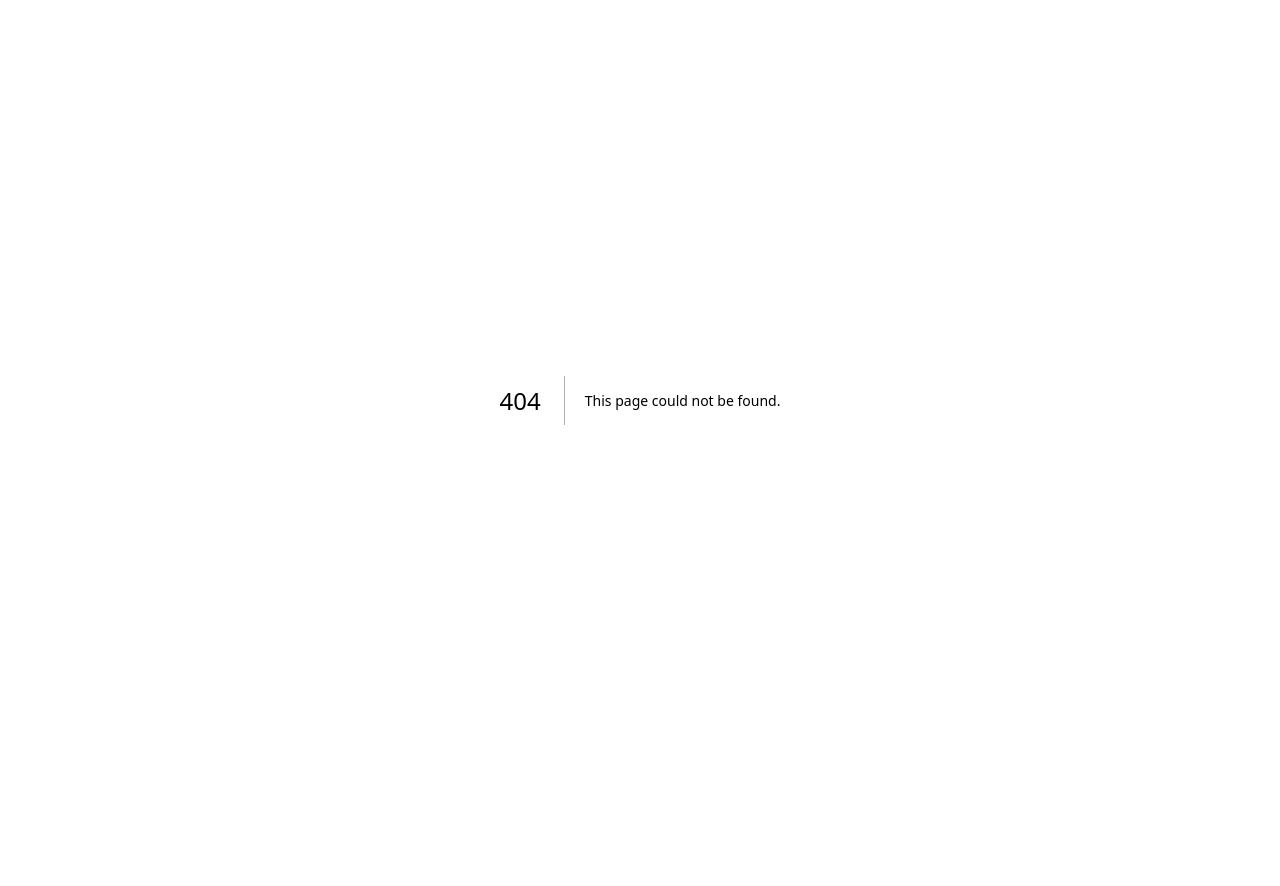
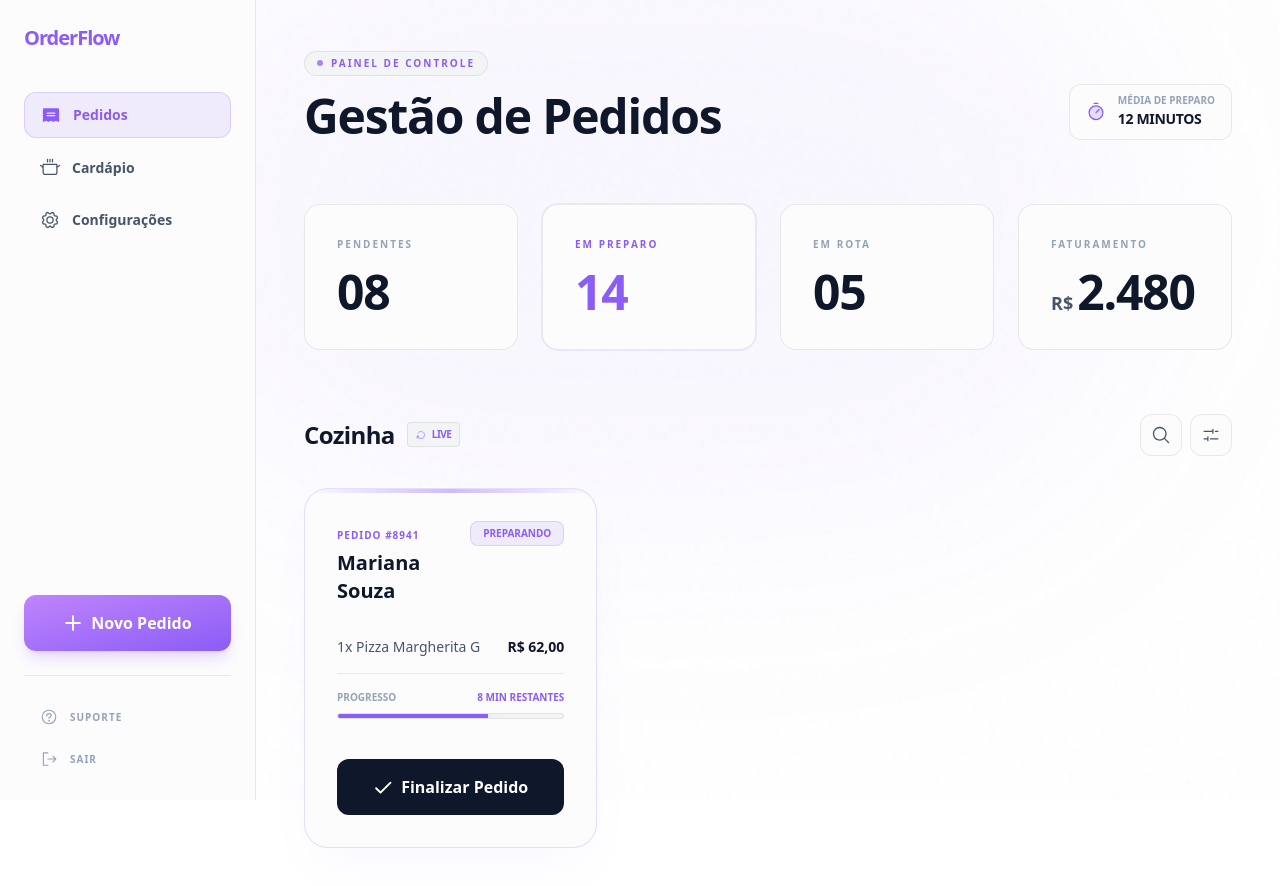
Before and after one commit to Fabrioco/OrderFlow-Web, a Next.js app: page /1/painel/pedidos in a window 1280 px wide. Before the commit this address had no page. Shown: the top 886 px of the page. Before the commit the page ends 800 px from the top, so only its background shows below. Built offline with nearby package versions, Linux system fonts and the light colour scheme.

Commit message:
feat: cria a pagina de painel de pedidos

```diff
--- /dev/null
+++ b/src/app/[slug]/painel/pedidos/page.tsx
@@ -0,0 +1,149 @@
+"use client";
+import { Sidebar } from "@/components/Sidebar";
+import {
+  Timer,
+  FadersHorizontal,
+  MagnifyingGlass,
+  Check,
+  Pizza,
+  ArrowClockwise,
+} from "@phosphor-icons/react";
+
+export default function Dashboard() {
+  return (
+    <main className="min-h-screen bg-bg text-text selection:bg-accent/30 font-sans relative">
+      <div className="bg-noise pointer-events-none" />
+      {/* Glow de fundo igual da Landing */}
+      <div className="fixed top-[-10%] left-1/2 -translate-x-1/2 w-250 h-150 bg-accent/5 blur-[120px] rounded-full pointer-events-none" />
+
+      <Sidebar />
+
+      <section className="lg:ml-64 p-8 md:p-12 relative z-10">
+        {/* Header */}
+        <header className="mb-16 flex flex-col md:flex-row md:items-end justify-between gap-6">
+          <div>
+            <div className="inline-flex items-center gap-2 px-3 py-1 rounded-full border border-border bg-surface-alt text-[10px] uppercase tracking-[0.2em] font-bold text-accent mb-4">
+              <span className="w-1.5 h-1.5 rounded-full bg-accent animate-pulse" />
+              Painel de Controle
+            </div>
+            <h1 className="text-4xl md:text-5xl font-bold tracking-tight text-text">
+              Gestão de Pedidos
+            </h1>
+          </div>
+
+          <div className="flex gap-3">
+            <div className="bg-surface border border-border px-4 py-2.5 rounded-xl flex items-center gap-3">
+              <Timer size={20} weight="duotone" className="text-accent" />
+              <div className="flex flex-col">
+                <span className="text-[10px] font-black text-text-muted uppercase leading-none mb-1">
+                  Média de Preparo
+                </span>
+                <span className="text-sm font-bold text-text tracking-tight">
+                  12 MINUTOS
+                </span>
+              </div>
+            </div>
+          </div>
+        </header>
+
+        {/* Stats Bento Grid */}
+        <div className="grid grid-cols-1 sm:grid-cols-2 lg:grid-cols-4 gap-6 mb-16">
+          <StatCard label="Pendentes" value="08" />
+          <StatCard label="Em Preparo" value="14" highlighted />
+          <StatCard label="Em Rota" value="05" />
+          <StatCard label="Faturamento" value="R$ 2.480" isCurrency />
+        </div>
+
+        {/* Live Section */}
+        <div className="flex items-center justify-between mb-8">
+          <div className="flex items-center gap-3">
+            <h2 className="text-2xl font-bold tracking-tight">Cozinha</h2>
+            <span className="flex items-center gap-1.5 px-2 py-1 bg-surface-alt border border-border rounded text-[10px] font-black text-accent uppercase tracking-tighter">
+              <ArrowClockwise className="animate-spin" /> Live
+            </span>
+          </div>
+          <div className="flex gap-2">
+            <button className="p-2.5 rounded-xl bg-surface border border-border text-text-secondary hover:text-text transition-all">
+              <MagnifyingGlass size={20} />
+            </button>
+            <button className="p-2.5 rounded-xl bg-surface border border-border text-text-secondary hover:text-text transition-all">
+              <FadersHorizontal size={20} />
+            </button>
+          </div>
+        </div>
+
+        <div className="grid grid-cols-1 md:grid-cols-2 xl:grid-cols-3 gap-6">
+          {/* Order Card: Seguindo estilo do PricingCard da Landing */}
+          <div className="p-8 rounded-3xl border border-accent/20 bg-surface shadow-2xl shadow-accent/5 relative overflow-hidden group">
+            <div className="absolute top-0 left-0 w-full h-1 bg-linear-to-r from-transparent via-accent/40 to-transparent" />
+
+            <div className="flex justify-between items-start mb-8">
+              <div>
+                <span className="text-[10px] font-black text-accent uppercase tracking-widest">
+                  Pedido #8941
+                </span>
+                <h3 className="text-xl font-bold text-text mt-1">
+                  Mariana Souza
+                </h3>
+              </div>
+              <div className="bg-accent/10 text-accent px-3 py-1 rounded-lg text-[10px] font-black uppercase border border-accent/20">
+                Preparando
+              </div>
+            </div>
+
+            <div className="space-y-4 mb-10">
+              <div className="flex justify-between items-center text-sm">
+                <span className="text-text-secondary">
+                  1x Pizza Margherita G
+                </span>
+                <span className="font-bold text-text">R$ 62,00</span>
+              </div>
+              <div className="pt-4 border-t border-border">
+                <div className="flex justify-between text-[10px] font-black text-text-muted uppercase mb-2">
+                  <span>Progresso</span>
+                  <span className="text-accent">8 min restantes</span>
+                </div>
+                <div className="h-1.5 w-full bg-surface-alt rounded-full overflow-hidden border border-border">
+                  <div className="h-full bg-accent w-2/3 shadow-[0_0_15px_rgba(139,92,246,0.5)]" />
+                </div>
+              </div>
+            </div>
+
+            <button className="w-full py-4 rounded-xl font-bold bg-text text-bg hover:opacity-90 transition-all flex items-center justify-center gap-2 group-hover:scale-[1.01]">
+              <Check size={20} weight="bold" /> Finalizar Pedido
+            </button>
+          </div>
+        </div>
+      </section>
+    </main>
+  );
+}
+
+function StatCard({
+  label,
+  value,
+  highlighted = false,
+  isCurrency = false,
+}: any) {
+  return (
+    <div
+      className={`p-8 rounded-2xl border border-border bg-surface hover:bg-surface-alt transition-all group ${highlighted ? "border-accent/30 ring-1 ring-accent/10" : ""}`}
+    >
+      <p
+        className={`text-[10px] font-black uppercase tracking-[0.2em] mb-4 ${highlighted ? "text-accent" : "text-text-muted"}`}
+      >
+        {label}
+      </p>
+      <div className="flex items-baseline gap-1">
+        {isCurrency && (
+          <span className="text-lg font-bold text-text-secondary">R$</span>
+        )}
+        <span
+          className={`text-5xl font-bold tracking-tight ${highlighted ? "text-accent" : "text-text"}`}
+        >
+          {value.replace("R$ ", "")}
+        </span>
+      </div>
+    </div>
+  );
+}
--- /dev/null
+++ b/src/components/Sidebar.tsx
@@ -0,0 +1,64 @@
+"use client";
+import {
+  Receipt,
+  CookingPot,
+  Gear,
+  ShieldCheck,
+  Plus,
+  Question,
+  SignOut,
+} from "@phosphor-icons/react";
+
+export function Sidebar() {
+  return (
+    <aside className="fixed left-0 top-0 hidden h-screen w-64 flex-col bg-surface border-r border-border p-6 lg:flex z-40">
+      <div className="mb-10 text-xl font-bold tracking-tighter text-accent">
+        OrderFlow
+      </div>
+
+      <nav className="flex-1 space-y-2">
+        {[
+          { icon: Receipt, label: "Pedidos", active: true },
+          { icon: CookingPot, label: "Cardápio" },
+          { icon: Gear, label: "Configurações" },
+        ].map((item) => (
+          <a
+            key={item.label}
+            href="#"
+            className={`flex items-center gap-3 rounded-xl px-4 py-3 transition-all duration-200 ${
+              item.active
+                ? "bg-accent/10 text-accent border border-accent/20"
+                : "text-text-secondary hover:bg-surface-alt hover:text-text"
+            }`}
+          >
+            <item.icon size={20} weight={item.active ? "fill" : "regular"} />
+            <span className="text-sm font-semibold">{item.label}</span>
+          </a>
+        ))}
+      </nav>
+
+      <button className="mb-6 flex items-center justify-center gap-2 rounded-xl bg-linear-to-br from-[#C084FC] to-accent py-4 font-bold text-white shadow-lg shadow-accent/20 transition-all hover:scale-[1.02] active:scale-[0.98]">
+        <Plus size={20} weight="bold" />
+        Novo Pedido
+      </button>
+
+      <div className="space-y-2 border-t border-border pt-6">
+        <a
+          href="#"
+          className="flex items-center gap-3 px-4 py-2 text-text-muted hover:text-text transition-colors"
+        >
+          <Question size={18} />
+          <span className="text-[10px] font-black uppercase tracking-widest">
+            Suporte
+          </span>
+        </a>
+        <button className="w-full flex items-center gap-3 px-4 py-2 text-text-muted hover:text-danger transition-colors">
+          <SignOut size={18} />
+          <span className="text-[10px] font-black uppercase tracking-widest">
+            Sair
+          </span>
+        </button>
+      </div>
+    </aside>
+  );
+}
```
